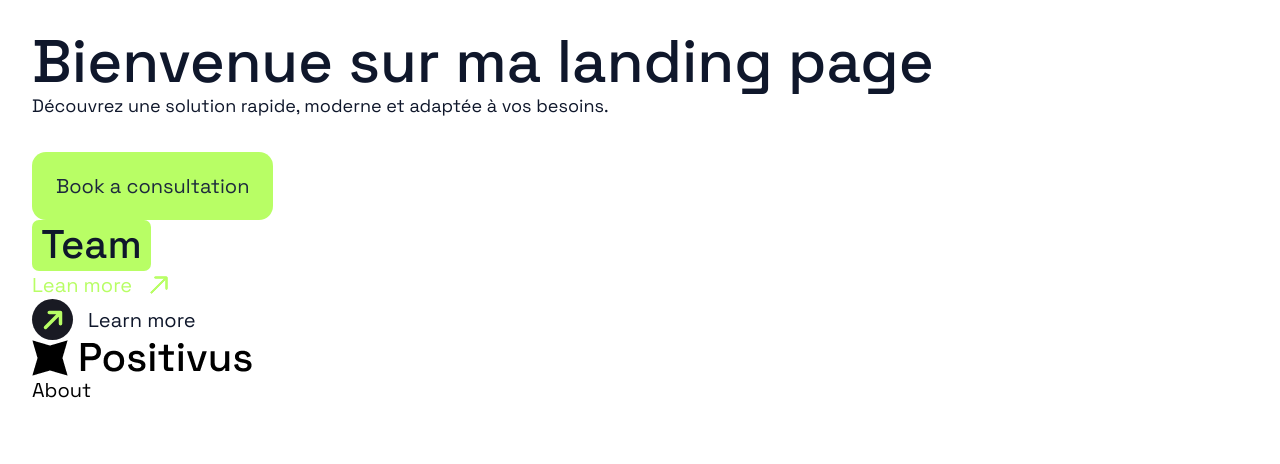
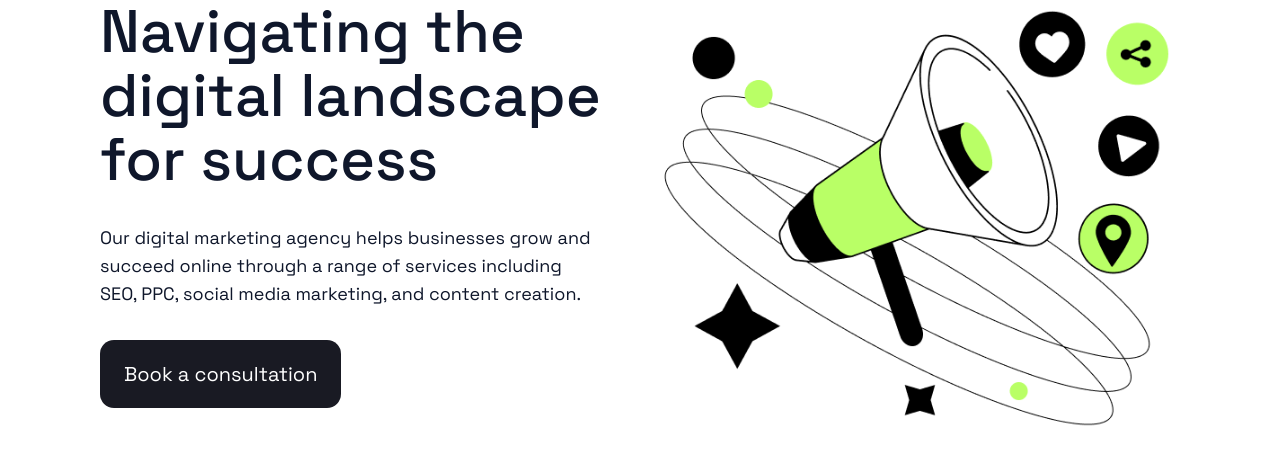
Before and after one commit to hervezossou/positivus-site, a Next.js app: page / in a window 1280 px wide. Shown: the top 464 px of the page. Built offline with nearby package versions, Linux system fonts and the light colour scheme.

Commit message:
feat: added NavBar, Footer and HeroSection components

```diff
--- a/app/components/common/atoms/Typography.tsx
+++ b/app/components/common/atoms/Typography.tsx
@@ -11,11 +11,11 @@ interface TypographyProps {
 }
 
 const variantStyles: Record<Variant, string> = {
-    h1: "text-[43px] md:text-6xl font-medium text-slate-900",
+    h1: "leading-12 text-[43px] md:text-6xl font-medium text-slate-900 md:leading-16",
     h2: "text-4xl md:text-[40px] font-medium text-slate-900",
     h3: "text-[26px] md:text-3xl font-medium text-slate-900",
     h4: "text-lg md:text-xl font-medium text-slate-900",
-    p: "text-base md:text-lg font-normal text-slate-900"
+    p: "text-sm md:text-lg font-normal text-slate-900"
 }
 
 export const Typography = ({
--- /dev/null
+++ b/app/components/home/HeroSection.tsx
@@ -0,0 +1,43 @@
+"use client"
+
+import { Button } from "../common/atoms/Button"
+import { Typography } from "../common/atoms/Typography"
+import Image from "next/image"
+import { useOnMobile } from "components/app/lib/hooks"
+
+export const HeroSection = () => {
+    const onMobile = useOnMobile();
+
+    return (
+        <section className="flex flex-col-reverse items-start gap-auto px-4 md:flex-row lg:px-10 lg:items-start xl:px-[100px]">
+            <div className="flex flex-col items-start justify-between gap-4 w-full md:w-1/2 md:gap-8">
+                {!onMobile &&
+                    <Typography variant="h1" className="md:w-auto lg:w-[531px]">
+                        Navigating the digital landscape for success
+                    </Typography>
+                }
+                <Typography variant="p" className="mb-4 lg:w-[499px] lg:mb-0">
+                    Our digital marketing agency helps businesses grow and succeed online through a range of services including SEO, PPC, social media marketing, and content creation.
+                </Typography>
+                <Button variant="contained" label="Book a consultation" />
+            </div>
+            <div className="flex flex-col items-center justify-start w-full md:w-1/2">
+                {onMobile &&
+                    <Typography
+                        variant="h1"
+                        children="Navigating the digital landscape for success"
+                        className="w-full"
+                    />
+                }
+                <Image
+                    src="/images/home-hero.png"
+                    width={600}
+                    height={515}
+                    priority={true}
+                    alt="home hero illustration"
+                    className="aspect-square lg:aspect-auto"
+                />
+            </div>
+        </section>
+    )
+}
--- /dev/null
+++ b/app/components/layout/Footer.tsx
@@ -0,0 +1,14 @@
+"use client"
+
+import { motion } from "motion/react"
+
+export const Footer = () => {
+    return (
+        <motion.footer
+            initial={{ opacity: 0 }}
+            whileInView={{ opacity: 1}}
+        >
+
+        </motion.footer>
+    )
+}
--- /dev/null
+++ b/app/components/layout/NavBar.tsx
@@ -0,0 +1,9 @@
+"use client"
+
+export const NavBar = () => {
+    return (
+        <div>
+            NavBar
+        </div>
+    )
+}
--- /dev/null
+++ b/app/lib/hooks.ts
@@ -0,0 +1,19 @@
+import { useState, useEffect } from "react";
+
+export const useOnMobile = (breakpoint = 767) => {
+    const [onMobile, setOnMobile] = useState(false);
+
+    useEffect(() => {
+        const mediaQuery = window.matchMedia(`(max-width: ${breakpoint}px)`);
+
+        const handleChange = () => setOnMobile(mediaQuery.matches);
+
+        // initial value
+        handleChange();
+        mediaQuery.addEventListener("change", handleChange);
+
+        return () => mediaQuery.removeEventListener("change", handleChange);
+    }, [breakpoint])
+
+    return onMobile;
+}
--- a/app/page.tsx
+++ b/app/page.tsx
@@ -1,27 +1,10 @@
 "use client"
-import { Typography } from "./components/common/atoms/Typography";
-import { Button } from "./components/common/atoms/Button";
-import { Heading } from "./components/common/atoms/Heading";
-import { TextLink } from "./components/common/atoms/TextLink";
-import { IconLink } from "./components/common/atoms/IconLink";
-import { Logo } from "./components/common/atoms/Logo";
-import { NavLink } from "./components/common/atoms/NavLink";
+import { HeroSection } from "./components/home/HeroSection";
 
 export default function Page() {
   return (
-    <main className="p-8 max-w-screen max-h-screen">
-        <Typography variant="h1">
-          Bienvenue sur ma landing page
-        </Typography>
-        <Typography variant="p" className="mb-8">
-          Découvrez une solution rapide, moderne et adaptée à vos besoins.
-        </Typography>
-        <Button variant="positive" label="Book a consultation" />
-        <Heading variant="lime" label="Team" />
-        <TextLink variant="lime" label="Lean more" href="#" />
-        <IconLink variant="dark" label="Learn more" href="#" />
-        <Logo mode="dark" />
-        <NavLink label="About" href="/about" />
+    <main className="mx-auto max-w-screen max-h-screen">
+        <HeroSection />
     </main>
   );
 }
```
Also changed, not shown: public/images/home-hero.png (added).
